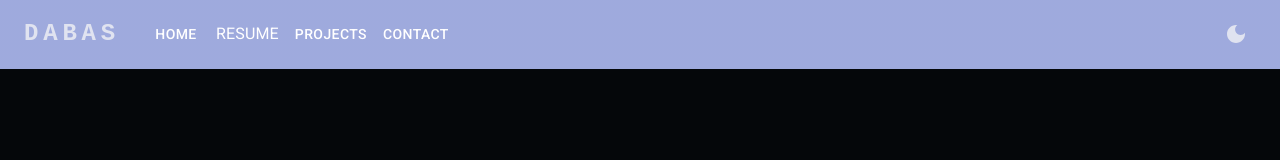
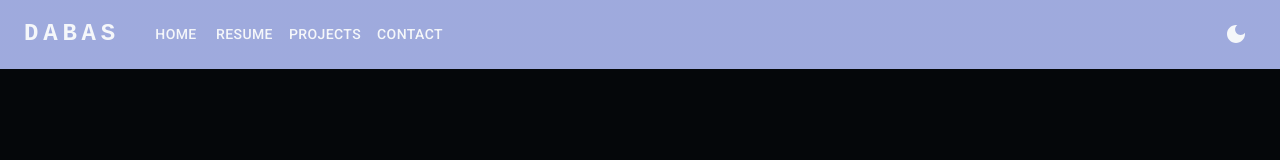
Before and after one commit to sharanyadabas/portfolio, a React (Create React App) app: page / in a window 1280 px wide. Shown: the top 160 px of the page. Built offline with nearby package versions, Linux system fonts and the light colour scheme.

Commit message:
Added animations to navigation bar and fixed theming on contact card

```diff
--- a/src/components/ContactCard.jsx
+++ b/src/components/ContactCard.jsx
@@ -26,6 +26,7 @@ export default function ContactCard({
   ...props
 }) {
   const iconSize = "50px";
+  const fontColor = "#f5f7fa";
   return (
     <Card
       sx={{
@@ -77,11 +78,12 @@ export default function ContactCard({
           gutterBottom
           variant="h4"
           component="div"
+          color={fontColor}
           sx={{ marginTop: "100px", flexGrow: "0", fontSize: "40px" }}
         >
           {name}
         </Typography>
-        <Typography variant="body1" color="text.primary" sx={{fontSize: "18px"}}>
+        <Typography variant="body1" color={fontColor} sx={{ fontSize: "18px" }}>
           {description}
         </Typography>
         <Stack
@@ -93,39 +95,39 @@ export default function ContactCard({
         >
           <Tooltip title={linkLinkedin}>
             <IconButton
-              color="inherit"
               component="a"
               href={linkLinkedin}
               target="_blank"
               rel="noopener noreferrer"
+              sx={{ color: `${fontColor}` }}
             >
               <LinkedInIcon sx={{ fontSize: `${iconSize}` }} />
             </IconButton>
           </Tooltip>
           <Tooltip title={linkGithub}>
             <IconButton
-              color="inherit"
               component="a"
               href={linkGithub}
               target="_blank"
               rel="noopener noreferrer"
+              sx={{ color: `${fontColor}` }}
             >
               <GitHubIcon sx={{ fontSize: `${iconSize}` }} />
             </IconButton>
           </Tooltip>
           <Tooltip title={linkEmail}>
             <IconButton
-              color="inherit"
               component="a"
               href={`mailto:${linkEmail}`}
               target="_blank"
               rel="noopener noreferrer"
+              sx={{ color: `${fontColor}` }}
             >
               <EmailIcon sx={{ fontSize: `${iconSize}` }} />
             </IconButton>
           </Tooltip>
           <Tooltip title={phoneNumber}>
-            <IconButton color="inherit">
+            <IconButton sx={{ color: `${fontColor}` }}>
               <PhoneIcon sx={{ fontSize: `${iconSize}` }} />
             </IconButton>
           </Tooltip>
--- a/src/components/ResponsiveAppBar.jsx
+++ b/src/components/ResponsiveAppBar.jsx
@@ -14,10 +14,30 @@ import Button from "@mui/material/Button";
 import MenuItem from "@mui/material/MenuItem";
 import ThemeContext from "../ThemeContext";
 import ResumePDF from "./ResumePDF";
-
 import { Link } from "react-router-dom";
+import { styled } from "@mui/material/styles";
 
 const pages = ["Home", "Resume", "Projects", "Contact"];
+
+const CustomizedButton = styled(Button)(({ theme }) => ({
+  "&:before": {
+    content: '""',
+    position: "absolute",
+    width: "0",
+    height: "4px",
+    bottom: "2px",
+    left: "50%",
+    transform: "translate(-50%)",
+    backgroundColor: theme.palette.secondary.main,
+    transformOrigin: "center",
+    visibility: "hidden",
+    transition: "all 0.3s ease-in-out",
+  },
+  "&:hover:before": {
+    visibility: "visible",
+    width: "85%",
+  },
+}));
 
 function ResponsiveAppBar() {
   const [anchorElNav, setAnchorElNav] = React.useState(null);
@@ -39,7 +59,7 @@ function ResponsiveAppBar() {
   const icon = mode === "dark" ? <DarkModeIcon /> : <LightModeIcon />;
   console.log(pages);
   return (
-    <AppBar position="static" sx={{ bgcolor: "primary.main" }}>
+    <AppBar position="static" sx={{ bgcolor: "primary.main", color: "#f5f7fa" }}>
       <Container maxWidth="xl">
         <Toolbar disableGutters>
           <Typography
@@ -130,24 +150,24 @@ function ResponsiveAppBar() {
                   to={`/${page.toLowerCase()}`}
                   style={{ textDecoration: "none", color: "inherit" }}
                 >
-                  <Button
+                  <CustomizedButton
                     key={page}
                     onClick={handleCloseNavMenu}
-                    sx={{ my: 2, color: "white", display: "block" }}
+                    sx={{ my: 2, color: "#f5f7fa", display: "block" }}
                   >
                     {page}
-                  </Button>
+                  </CustomizedButton>
                 </Link>
               ) : (
-                <Button
+                <CustomizedButton
                   key={page}
                   onClick={handleCloseNavMenu}
-                  sx={{ my: 2, color: "white", display: "block" }}
+                  sx={{ my: 2, color: "#f5f7fa", display: "block" }}
                 >
                   <ResumePDF resumeLink="/portfolio/sdabas_resume.pdf">
                     {page}
                   </ResumePDF>
-                </Button>
+                </CustomizedButton>
               )
             )}
           </Box>
--- a/src/components/ResumePDF.jsx
+++ b/src/components/ResumePDF.jsx
@@ -1,19 +1,11 @@
 import React from "react";
-import Typography from "@mui/material/Typography";
 
 const ResumePDF = ({ resumeLink, children }) => {
   const openPDF = () => {
     window.open(resumeLink, "_blank", "noopener,noreferrer");
   };
 
-  return (
-    <Typography
-      onClick={openPDF}
-      style={{ cursor: "pointer", textDecoration: "none", color: "inherit" }}
-    >
-      {children}
-    </Typography>
-  );
+  return <div onClick={openPDF}>{children}</div>;
 };
 
 export default ResumePDF;
```
